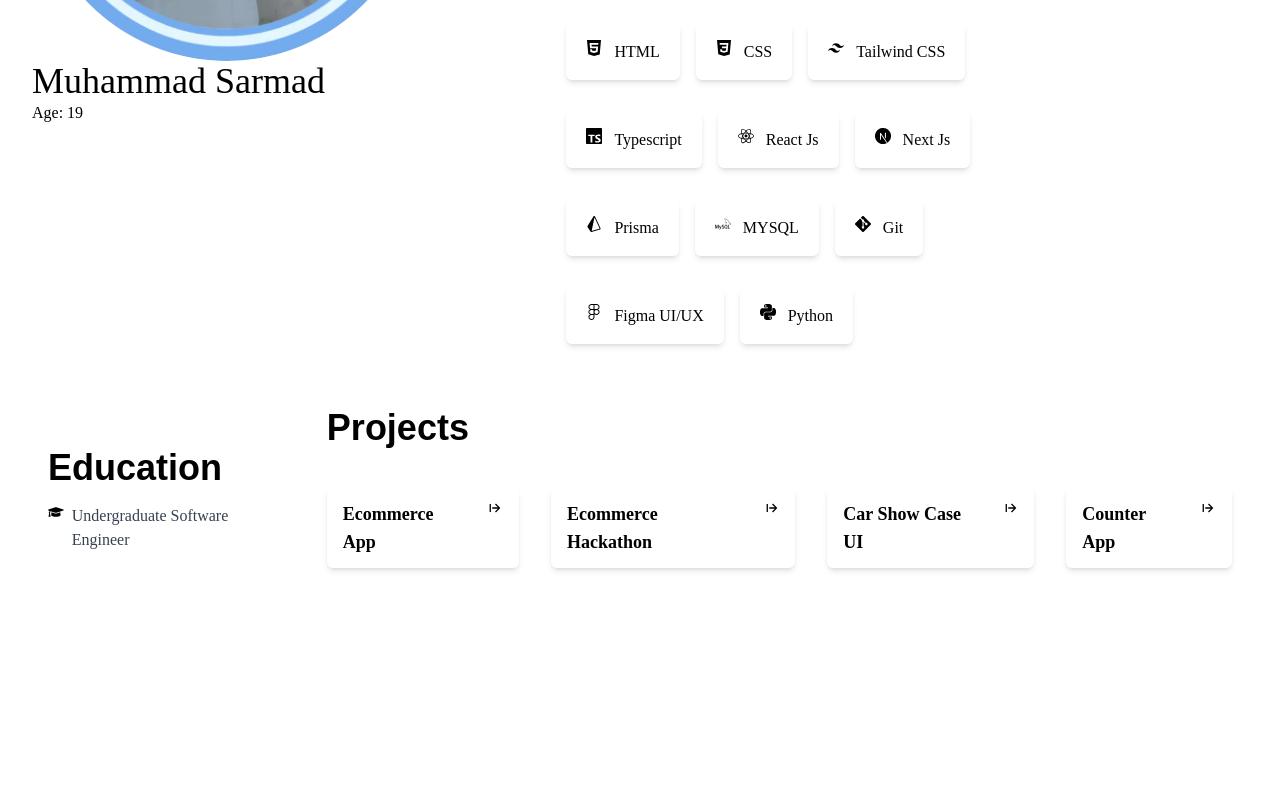
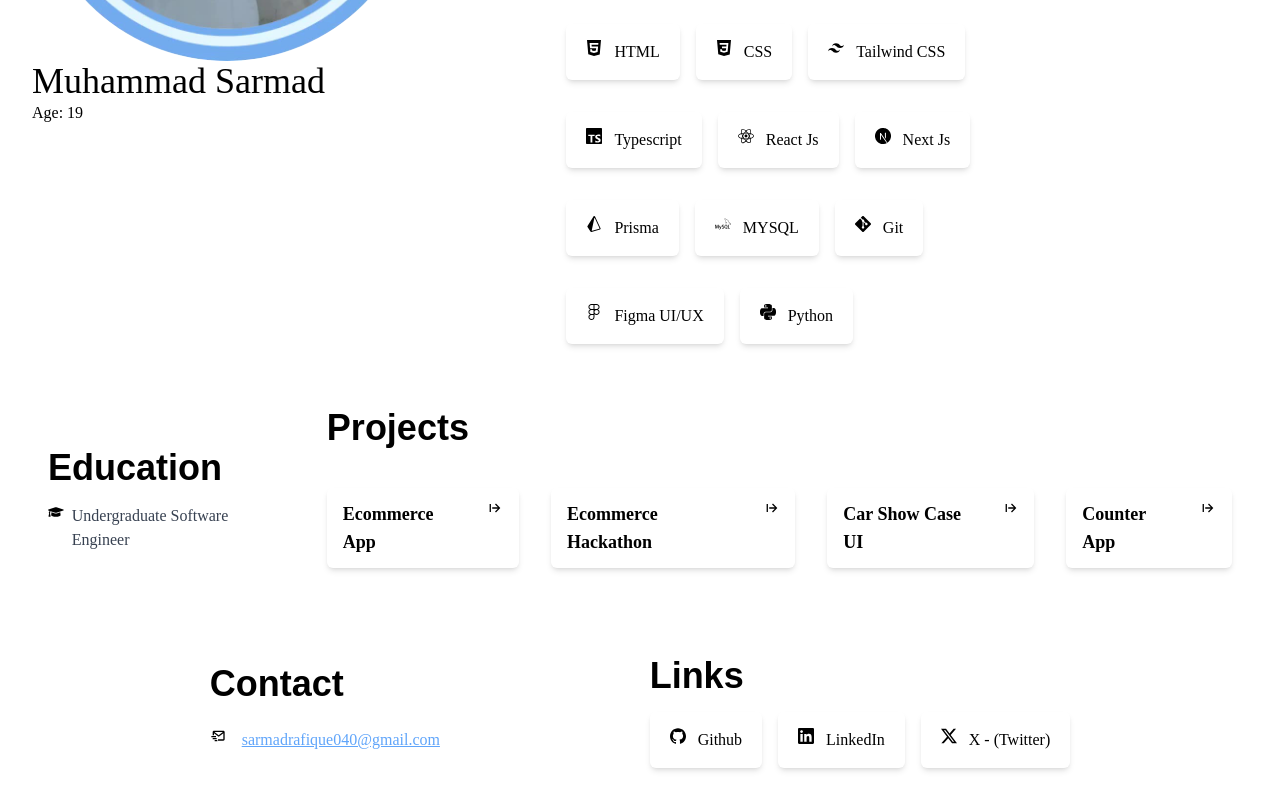
Before and after one commit to Sarmad426/Portfolio-Template, a Next.js app: page / in a window 1280 px wide. Shown: the part 440-1240 px from the top of the page. Before the commit the page ends 1048 px from the top, so only its background shows below. Built offline with nearby package versions, Linux system fonts and the light colour scheme.

Commit message:
Creating a project description dialog

```diff
--- /dev/null
+++ b/components/modal.tsx
@@ -0,0 +1,13 @@
+"use client";
+
+import React from "react";
+
+const Modal = () => {
+  return (
+    <dialog id="modal" className="px-6 py-8">
+      Dialog Component
+    </dialog>
+  );
+};
+
+export default Modal;
--- a/components/protfolio.tsx
+++ b/components/protfolio.tsx
@@ -1,8 +1,26 @@
 "use client";
 import Image from "next/image";
-import { skills, personalData, bio, education, projects } from "./data";
+import {
+  skills,
+  personalData,
+  bio,
+  education,
+  projects,
+  contact,
+  protfolioLinks,
+} from "./data";
 import { BiArrowFromLeft } from "react-icons/bi";
+import Modal from "./modal";
 const TypingAnimation = () => {
+  const openModal = () => {
+    const modal = document.getElementById("modal");
+    if (modal) {
+      //@ts-ignore
+      modal.open();
+      console.log("Modal");
+    }
+    console.log("Modal");
+  };
   return (
     <div className="h-screen w-screen text-black">
       <div className="flex items-start space-x-12 m-8 mt-12">
@@ -46,6 +64,7 @@ const TypingAnimation = () => {
                   <li
                     key={skill.name}
                     className="shadow-md px-5 py-4 text-base flex my-4 rounded-md gap-x-3"
+                    onClick={openModal}
                   >
                     <span>{skill.logo}</span>
                     <p>{skill.name}</p>
@@ -83,6 +102,36 @@ const TypingAnimation = () => {
           </div>
         </div>
       </div>
+      <div className="flex items-center justify-evenly my-8">
+        <div className="my-4">
+          <h2 className="text-4xl font-semibold font-[Arial]">Contact</h2>
+          <div className="flex items-start flex-wrap gap-x-4 my-6">
+            <span>{contact.logo}</span>
+            <p className="text-blue-400 underline cursor-pointer">
+              {contact.email}
+            </p>
+          </div>
+        </div>
+        <div className="my-4">
+          <h2 className="text-4xl font-semibold font-[Arial]">Links</h2>
+          <ul className="flex items-start flex-wrap gap-x-4">
+            {protfolioLinks.map((link) => {
+              return (
+                <a
+                  key={link.name}
+                  href={link.url}
+                  target="_blank"
+                  className="shadow-md px-5 py-4 text-base flex my-4 rounded-md gap-x-3"
+                >
+                  <span>{link.logo}</span>
+                  <p>{link.name}</p>
+                </a>
+              );
+            })}
+          </ul>
+        </div>
+      </div>
+      <Modal />
     </div>
   );
 };
```
